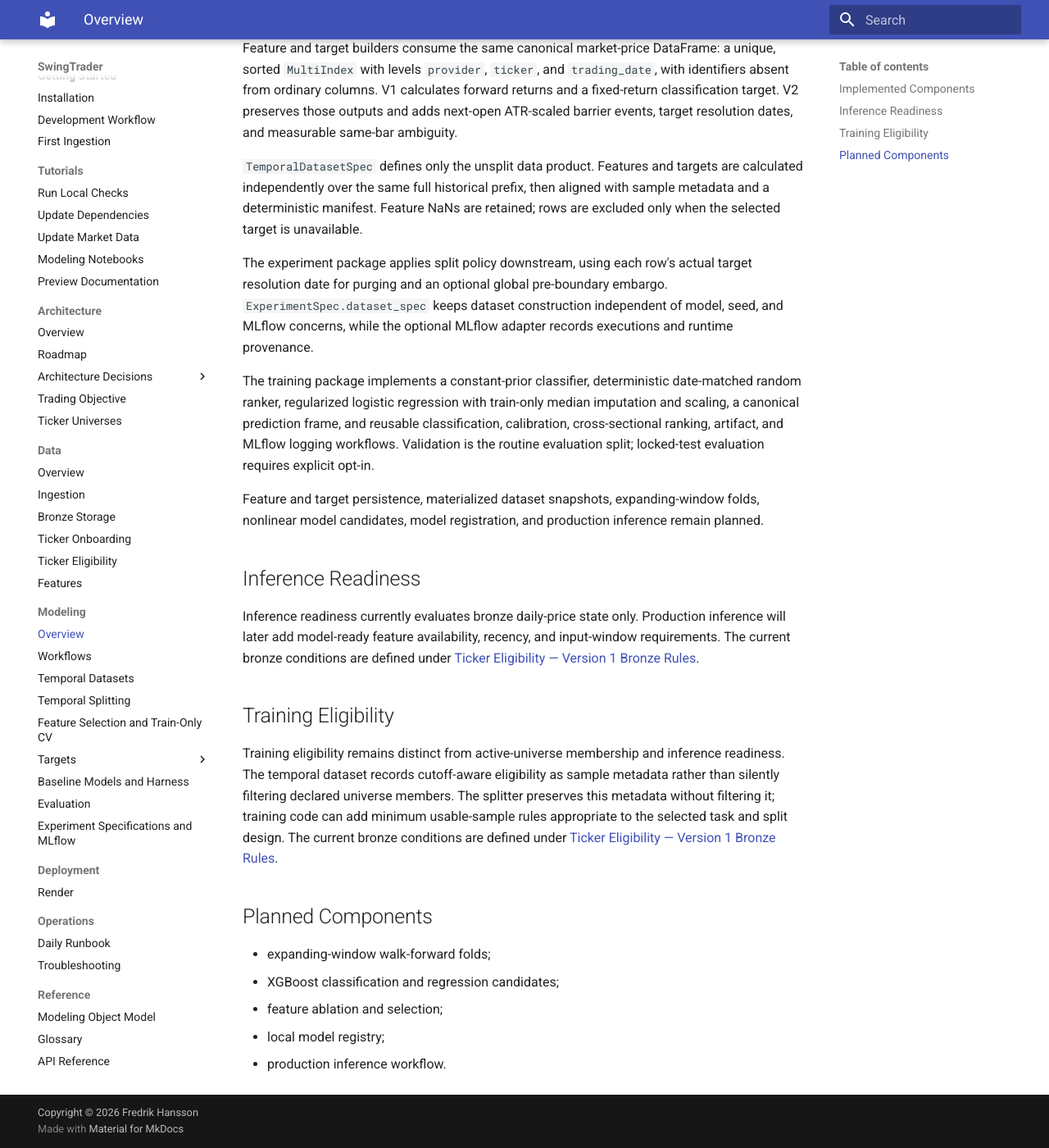
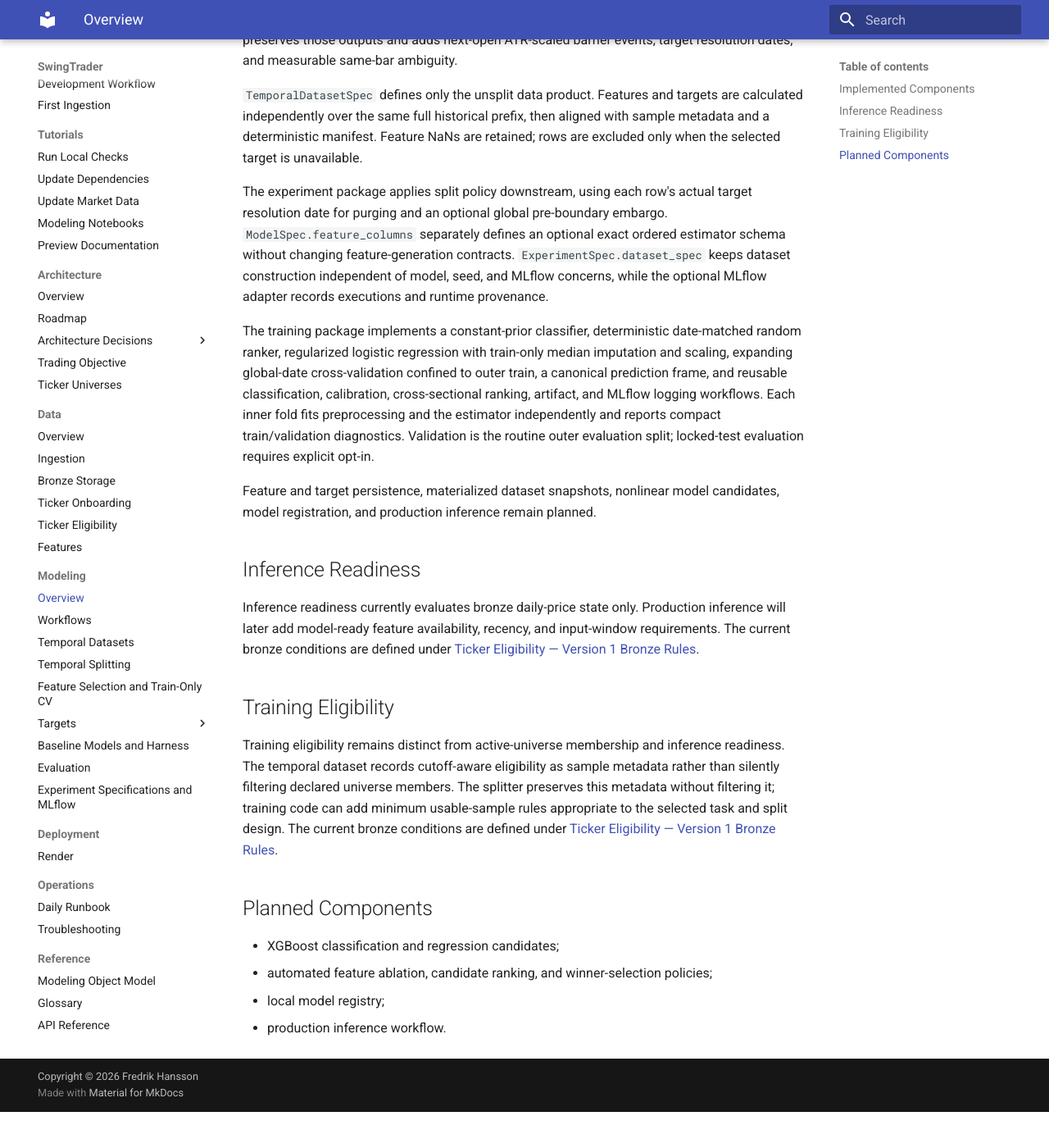
Before and after one commit to Frallmeister/swingtrader-app, an MkDocs documentation site: the page built from docs/modeling/overview.md, in a window 1280 px wide and 1400 px high, scrolled down 1033 px. Shown: the whole window at 82% size. Built offline with MkDocs 1.6.1 and Material for MkDocs 9.7.7, drawn with Linux system fonts in a browser that asks for light colours; after the commit the page ends 2389 px from its top, so only the background shows below that; some of the changed text lies outside the part shown.

Commit message:
Apply review-fix patch

```diff
--- a/docs/modeling/overview.md
+++ b/docs/modeling/overview.md
@@ -2,7 +2,7 @@
 
 The modeling layer turns point-in-time-safe market history into reproducible supervised-learning datasets, assigns leakage-safe temporal splits, and trains and evaluates reference models through a standardized baseline harness. The individual contracts and operations are described on focused pages; this page provides the end-to-end red line.
 
-The implemented target contracts are grouped under [Targets](targets/index.md), dataset construction is documented in [Temporal Datasets](temporal-datasets.md), split semantics in [Temporal Splitting](temporal-splitting.md), baseline fitting in [Baseline Models and Evaluation Harness](baseline-models.md), and experiment provenance in [Experiment Specifications and MLflow Tracking](experiments.md). [Modeling Workflows](workflows.md) describes how these components are composed, while the [Modeling Object Model](../reference/modeling-object-model.md) is the canonical reference for relationships between specifications and runtime artifacts.
+The implemented target contracts are grouped under [Targets](targets/index.md), dataset construction is documented in [Temporal Datasets](temporal-datasets.md), split semantics in [Temporal Splitting](temporal-splitting.md), model-level input schemas and train-only diagnostics in [Model Feature Selection and Train-Only Cross-Validation](feature-selection-and-cross-validation.md), baseline fitting in [Baseline Models and Evaluation Harness](baseline-models.md), and experiment provenance in [Experiment Specifications and MLflow Tracking](experiments.md). [Modeling Workflows](workflows.md) describes how these components are composed, while the [Modeling Object Model](../reference/modeling-object-model.md) is the canonical reference for relationships between specifications and runtime artifacts.
 
 Rectangles are specifications or runtime containers, rounded boxes are operations, cylinders are tabular data, double-bordered boxes are manifests or reports, and hexagons are split assignments. Dashed edges lead to planned work.
 
@@ -23,6 +23,9 @@
     train{{Train positions}}
     validation{{Validation positions}}
     test{{Locked-test positions}}
+    cv_spec["TemporalCrossValidationSpec"]
+    cv_harness([Run train-only cross-validation])
+    cv_result[[Compact fold metrics]]
     harness([Run baseline experiment])
     model[[Fitted model artifact]]
     validation_report[[Validation report]]
@@ -44,6 +47,11 @@
     splitter --> train
     splitter --> validation
     splitter --> test
+    cv_spec --> cv_harness
+    experiment -->|model and ordered features| cv_harness
+    bundle --> cv_harness
+    train -->|outer train positions only| cv_harness
+    cv_harness --> cv_result
     experiment -->|model, parameters, seeds| harness
     bundle --> harness
     train --> harness
@@ -74,11 +82,11 @@
 
 `TemporalDatasetSpec` defines only the unsplit data product. Features and targets are calculated independently over the same full historical prefix, then aligned with sample metadata and a deterministic manifest. Feature NaNs are retained; rows are excluded only when the selected target is unavailable.
 
-The experiment package applies split policy downstream, using each row's actual target resolution date for purging and an optional global pre-boundary embargo. `ExperimentSpec.dataset_spec` keeps dataset construction independent of model, seed, and MLflow concerns, while the optional MLflow adapter records executions and runtime provenance.
+The experiment package applies split policy downstream, using each row's actual target resolution date for purging and an optional global pre-boundary embargo. `ModelSpec.feature_columns` separately defines an optional exact ordered estimator schema without changing feature-generation contracts. `ExperimentSpec.dataset_spec` keeps dataset construction independent of model, seed, and MLflow concerns, while the optional MLflow adapter records executions and runtime provenance.
 
-The training package implements a constant-prior classifier, deterministic date-matched random ranker, regularized logistic regression with train-only median imputation and scaling, a canonical prediction frame, and reusable classification, calibration, cross-sectional ranking, artifact, and MLflow logging workflows. Validation is the routine evaluation split; locked-test evaluation requires explicit opt-in.
+The training package implements a constant-prior classifier, deterministic date-matched random ranker, regularized logistic regression with train-only median imputation and scaling, expanding global-date cross-validation confined to outer train, a canonical prediction frame, and reusable classification, calibration, cross-sectional ranking, artifact, and MLflow logging workflows. Each inner fold fits preprocessing and the estimator independently and reports compact train/validation diagnostics. Validation is the routine outer evaluation split; locked-test evaluation requires explicit opt-in.
 
-Feature and target persistence, materialized dataset snapshots, expanding-window folds, nonlinear model candidates, model registration, and production inference remain planned.
+Feature and target persistence, materialized dataset snapshots, nonlinear model candidates, model registration, and production inference remain planned.
 
 ## Inference Readiness
 
@@ -90,8 +98,7 @@
 
 ## Planned Components
 
-- expanding-window walk-forward folds;
 - XGBoost classification and regression candidates;
-- feature ablation and selection;
+- automated feature ablation, candidate ranking, and winner-selection policies;
 - local model registry;
 - production inference workflow.
```
Also changed, not shown: other parts of docs/modeling/overview.md (+3 -3 lines), docs/modeling/experiments.md (+1 -1 lines), docs/modeling/feature-selection-and-cross-validation.md (+3 -1 lines), docs/reference/modeling-object-model.md (+1 -1 lines), 1 other file.
